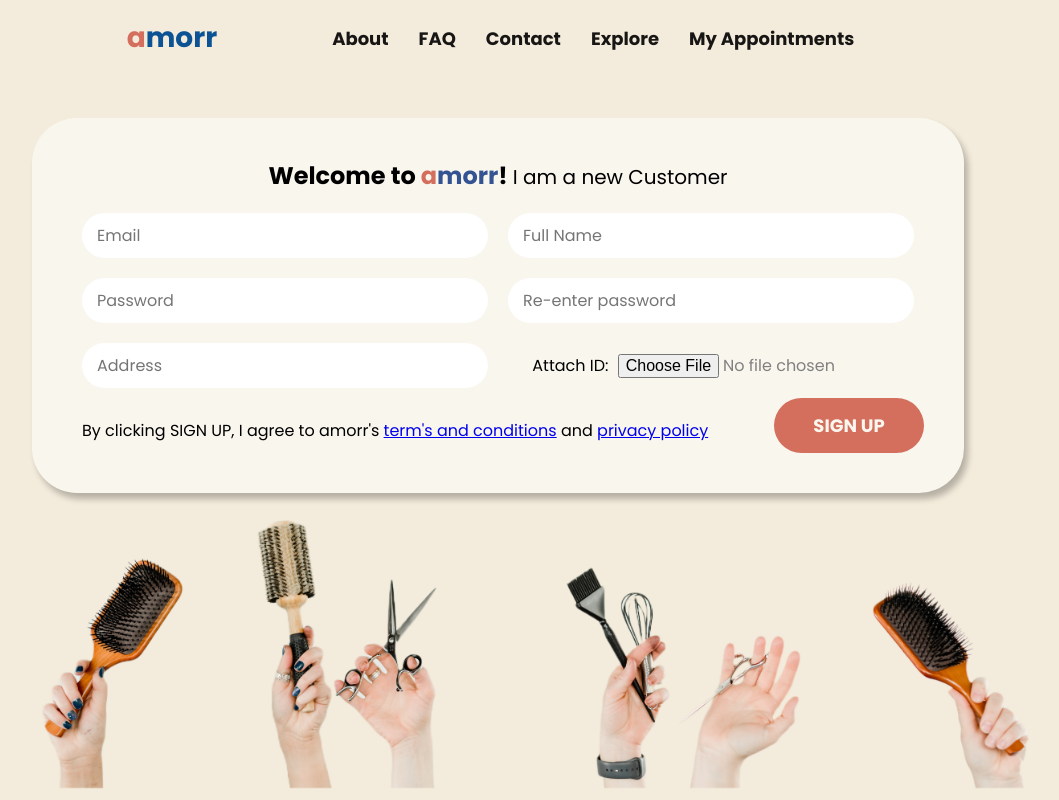
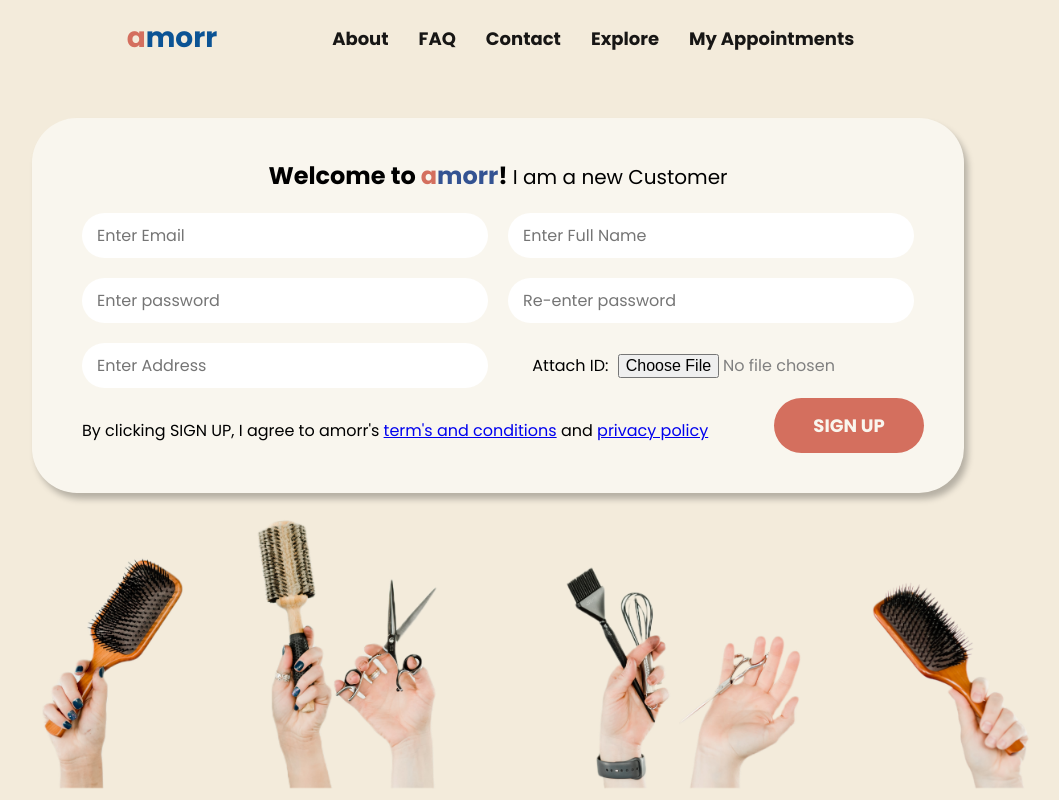
Before and after one commit to serhatgktp/amorr, a React (Create React App) app in the folder frontend/: page / in a window 1280 px wide. Shown: the whole page, without its empty margins (142-1201 px from the left). Built offline with nearby package versions, Linux system fonts and the light colour scheme.

Commit message:
STAC-80 implemented regex for customer pages

```diff
--- a/frontend/src/components/customer_registration/customer_registration.jsx
+++ b/frontend/src/components/customer_registration/customer_registration.jsx
@@ -6,7 +6,7 @@ const CustomerRegistration = () => {
 
   const initialValues = { email: "", name: "", password: "", repassword: "", address: "", ID: "" };
   const [formValues, setFormValues] = useState(initialValues);
-  const initialErrors = { email: false, name: false, password: false, repassword: false, address: false, ID: false };
+  const initialErrors = { email: false, name: false, password: false, repassword: false, address: false};
   const [formErrors, setFormErrors] = useState(initialErrors);
 
   const handleChange = (e) => {
@@ -20,11 +20,11 @@ const CustomerRegistration = () => {
   };
 
   const validate = (values) => {
-    const errors = { email: false, name: false, password: false, repassword: false, address: false, ID: false };
+    const errors = { email: false, name: false, password: false, repassword: false, address: false};
     const email_regex = /^[^\s@]+@[^\s@]+\.[^\s@]{2,}$/i;
-    const name_regex = /^[a-z]([-']?[a-z]+)*( [a-z]([-']?[a-z]+)*)+$/i;
-    const alphanum_regex = /^[a-zA-Z0-9]*$/i;
-    const addr_regex = /^[a-zA-Z0-9 ]*$/i;
+    const name_regex = /^[a-zA-Z ]+$/;
+    const alphanum_regex = /^[a-zA-z0-9]+$/;
+    const addr_regex = /^[a-zA-z0-9 ]+$/;
 
     if (!values.email) {
       errors.email = true;
@@ -39,15 +39,14 @@ const CustomerRegistration = () => {
 
     if (!values.password) {
       errors.password = true;
-    }
-    else if (!alphanum_regex.test(values.password)) {
-      errors.password = true;
+    } else if (!alphanum_regex.test(values.password)) {
+    errors.password = true;
     }
 
     if (!values.repassword) {
       errors.repassword = true;
     }
-    else if (values.repassword.localCompare(values.password)!=0){
+    else if (!(values.repassword === values.password)){
       errors.repassword = true;
     }
 
@@ -76,26 +75,44 @@ const CustomerRegistration = () => {
                   <div className={`input ${formErrors.email ? 'input-error' : ''}`}><input
                     type="text"
                     name="email"
-                    placeholder="Email"
+                    placeholder="Enter Email"
                     value={formValues.email}
                     onChange={handleChange}
                   /></div>
                   <div className={`input ${formErrors.name ? 'input-error' : ''}`}><input
                   type="text"
                   name="name"
-                  placeholder="Full Name"
+                  placeholder="Enter Full Name"
                   value={formValues.name}
                   onChange={handleChange}
                   /></div>
                 </div>
 
                 <div className='row'>
-                  <div className="input"><input type="password" placeholder="Password"/></div>
-                  <div className="input"><input type="password" placeholder="Re-enter password"/></div>
+                <div className={`input ${formErrors.password ? 'input-error' : ''}`}><input
+                  type="password"
+                  name="password"
+                  placeholder="Enter password"
+                  value={formValues.password}
+                  onChange={handleChange}
+                  /></div>
+                  <div className={`input ${formErrors.repassword ? 'input-error' : ''}`}><input
+                  type="password"
+                  name="repassword"
+                  placeholder="Re-enter password"
+                  value={formValues.repassword}
+                  onChange={handleChange}
+                  /></div>
                 </div>
 
                 <div className='row'>
-                  <div className="input" id="address"><input type="text" placeholder="Address"/></div>
+                <div className={`input ${formErrors.address ? 'input-error' : ''}`}><input
+                  type="text"
+                  name="address"
+                  placeholder="Enter Address"
+                  value={formValues.address}
+                  onChange={handleChange}
+                  /></div>
                   <div className="input" id="attachFile">
                     <label for="myFile">Attach ID: </label>
                     <input className="id" type="file" id="myFile" name="filename"/>
```
